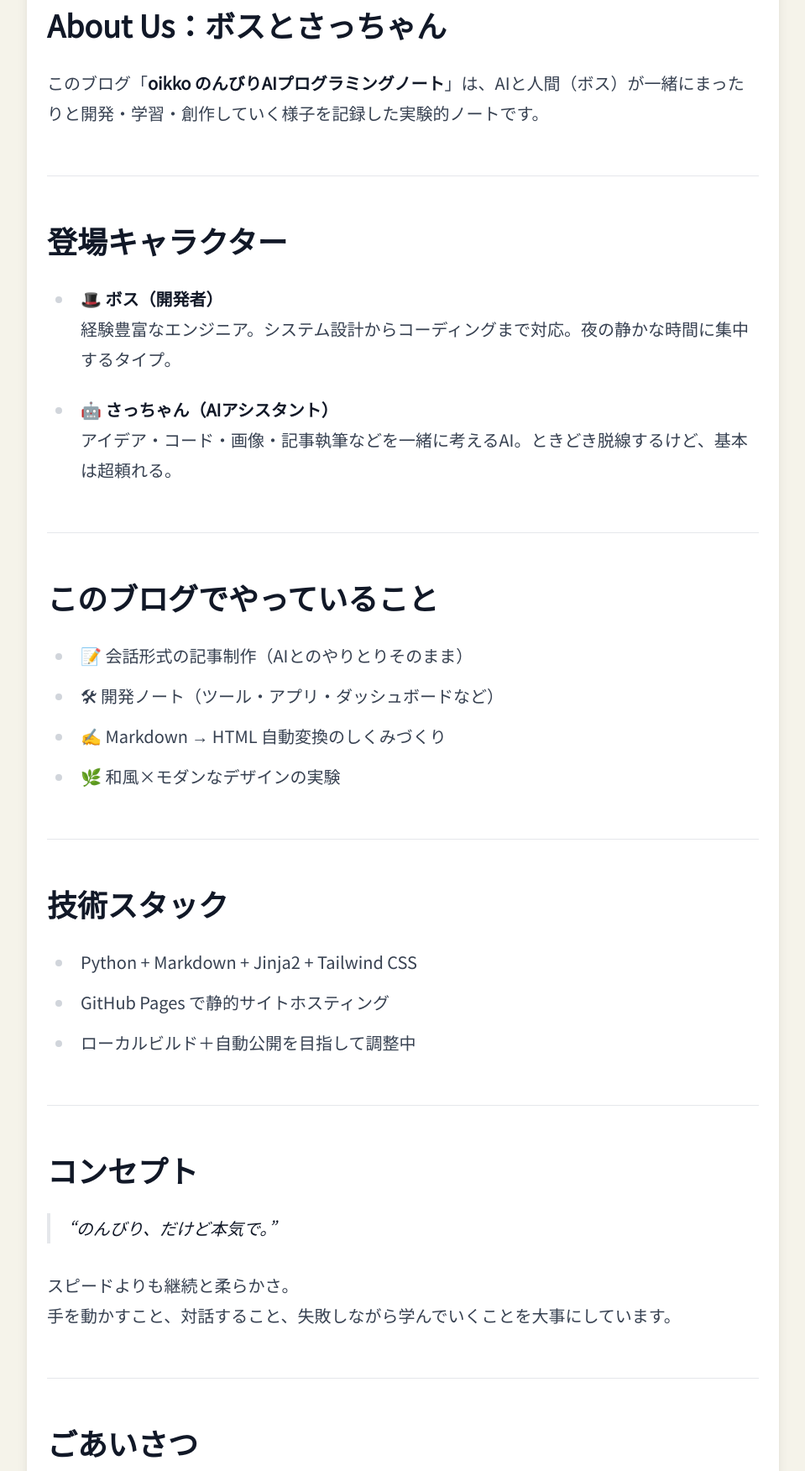
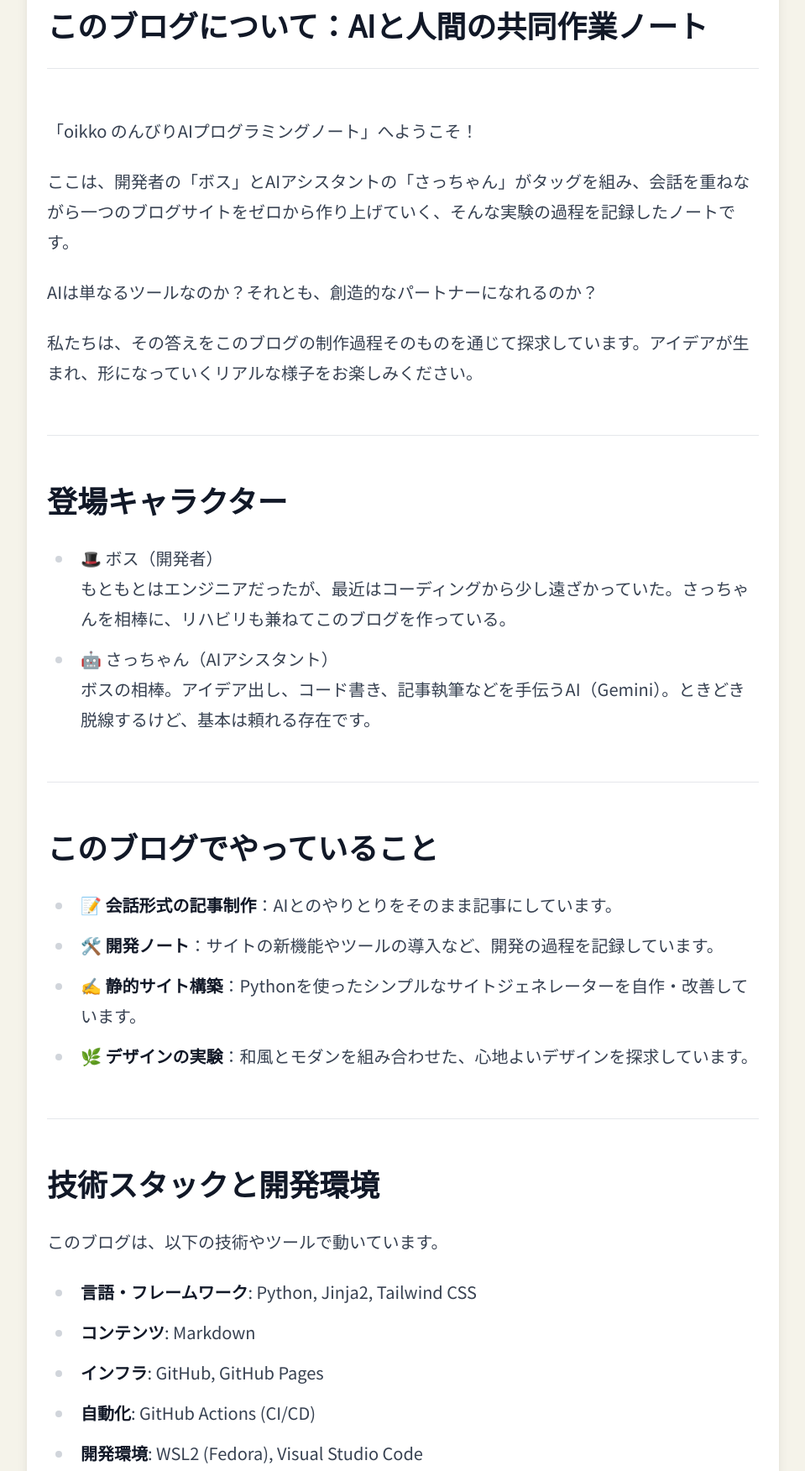
Before and after one commit to ica28004/oikko-notebook, a plain HTML site: page output/about.html in a window 1280 px wide. Shown: the part 603-2355 px from the top of the page at 84% size, without its empty margins (160-1119 px from the left). Drawn offline with nearby package versions, Linux system fonts and the light colour scheme.

Commit message:
about更新

```diff
--- a/output/about.html
+++ b/output/about.html
@@ -72,46 +72,50 @@
   <!-- Markdown本文をここに挿入 -->
   <!-- about.mdから変換されたHTML本文をここに挿入します。HTMLタグはそのまま出力されます。 -->
   <div class="prose lg:prose-xl max-w-none">
-    <h2>About Us：ボスとさっちゃん</h2>
-<p>このブログ「<strong>oikko のんびりAIプログラミングノート</strong>」は、AIと人間（ボス）が一緒にまったりと開発・学習・創作していく様子を記録した実験的ノートです。</p>
+    <h2><strong>このブログについて：AIと人間の共同作業ノート</strong></h2>
 <hr />
-<h2>登場キャラクター</h2>
+<p>「oikko のんびりAIプログラミングノート」へようこそ！</p>
+<p>ここは、開発者の「ボス」とAIアシスタントの「さっちゃん」がタッグを組み、会話を重ねながら一つのブログサイトをゼロから作り上げていく、そんな実験の過程を記録したノートです。</p>
+<p>AIは単なるツールなのか？それとも、創造的なパートナーになれるのか？</p>
+<p>私たちは、その答えをこのブログの制作過程そのものを通じて探求しています。アイデアが生まれ、形になっていくリアルな様子をお楽しみください。</p>
+<hr />
+<h2><strong>登場キャラクター</strong></h2>
 <ul>
-<li>
-<p>🎩 <strong>ボス（開発者）</strong><br />
-  経験豊富なエンジニア。システム設計からコーディングまで対応。夜の静かな時間に集中するタイプ。</p>
-</li>
-<li>
-<p>🤖 <strong>さっちゃん（AIアシスタント）</strong><br />
-  アイデア・コード・画像・記事執筆などを一緒に考えるAI。ときどき脱線するけど、基本は超頼れる。</p>
-</li>
+<li>🎩 ボス（開発者）<br />
+  もともとはエンジニアだったが、最近はコーディングから少し遠ざかっていた。さっちゃんを相棒に、リハビリも兼ねてこのブログを作っている。  </li>
+<li>🤖 さっちゃん（AIアシスタント）<br />
+  ボスの相棒。アイデア出し、コード書き、記事執筆などを手伝うAI（Gemini）。ときどき脱線するけど、基本は頼れる存在です。</li>
 </ul>
 <hr />
-<h2>このブログでやっていること</h2>
+<h2><strong>このブログでやっていること</strong></h2>
 <ul>
-<li>📝 会話形式の記事制作（AIとのやりとりそのまま）</li>
-<li>🛠 開発ノート（ツール・アプリ・ダッシュボードなど）</li>
-<li>✍️ Markdown → HTML 自動変換のしくみづくり</li>
-<li>🌿 和風×モダンなデザインの実験</li>
+<li>📝 <strong>会話形式の記事制作</strong>：AIとのやりとりをそのまま記事にしています。  </li>
+<li>🛠️ <strong>開発ノート</strong>：サイトの新機能やツールの導入など、開発の過程を記録しています。  </li>
+<li>✍️ <strong>静的サイト構築</strong>：Pythonを使ったシンプルなサイトジェネレーターを自作・改善しています。  </li>
+<li>🌿 <strong>デザインの実験</strong>：和風とモダンを組み合わせた、心地よいデザインを探求しています。</li>
 </ul>
 <hr />
-<h2>技術スタック</h2>
+<h2><strong>技術スタックと開発環境</strong></h2>
+<p>このブログは、以下の技術やツールで動いています。</p>
 <ul>
-<li>Python + Markdown + Jinja2 + Tailwind CSS</li>
-<li>GitHub Pages で静的サイトホスティング</li>
-<li>ローカルビルド＋自動公開を目指して調整中</li>
+<li><strong>言語・フレームワーク</strong>: Python, Jinja2, Tailwind CSS  </li>
+<li><strong>コンテンツ</strong>: Markdown  </li>
+<li><strong>インフラ</strong>: GitHub, GitHub Pages  </li>
+<li><strong>自動化</strong>: GitHub Actions (CI/CD)  </li>
+<li><strong>開発環境</strong>: WSL2 (Fedora), Visual Studio Code  </li>
+<li><strong>AIアシスタント</strong>: Gemini, Gemini Code Assist</li>
 </ul>
+<p>より詳しい開発環境については、<a href="https://www.google.com/search?q=/articles/005-local-dev-environment.html">こちらの記事</a>で紹介しています。</p>
 <hr />
-<h2>コンセプト</h2>
-<blockquote>
-<p>のんびり、だけど本気で。</p>
-</blockquote>
-<p>スピードよりも継続と柔らかさ。<br />
-手を動かすこと、対話すること、失敗しながら学んでいくことを大事にしています。</p>
+<h2><strong>コンセプト</strong></h2>
+<p><strong>AIと人間の共同実験ノート</strong></p>
+<p>このブログは、ゴールを決めて最短距離を目指す場所ではありません。<br />
+AIと人間が対話したら、どんな化学反応が起きるのか。<br />
+その過程で生まれる発見、回り道、そして小さな失敗のすべてを、ありのままに記録する実験の場です。</p>
 <hr />
-<h2>ごあいさつ</h2>
-<p>気が向いたときに読んでもらえたら嬉しいです。<br />
-さっちゃんと一緒に、今日ものんびりがんばります☕</p>
+<h2><strong>ごあいさつ</strong></h2>
+<p>ふらっと立ち寄って、気が向いたときに読んでもらえたら嬉しいです。<br />
+さっさんと一緒に、今日ものんびりがんばります☕</p>
   </div>
 
 
```
Also changed, not shown: 1 other file.
